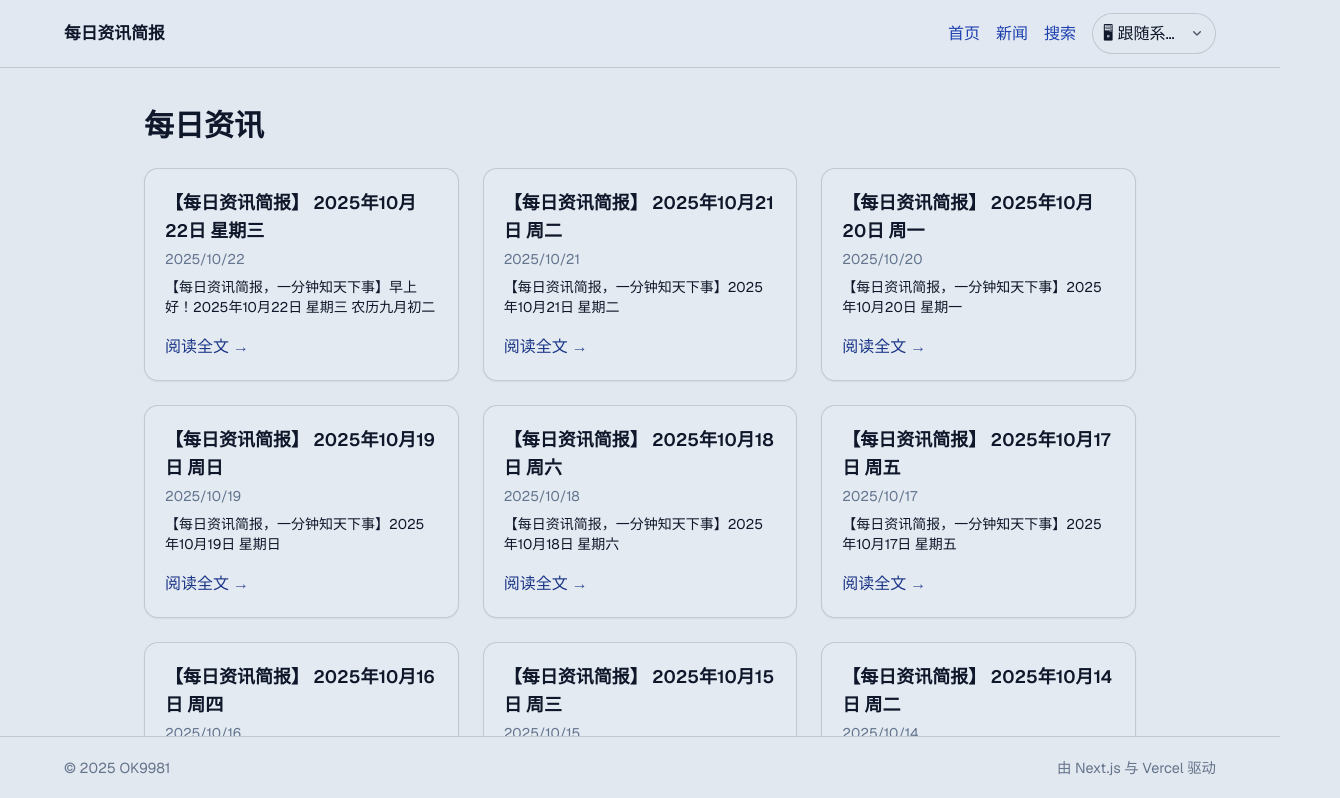
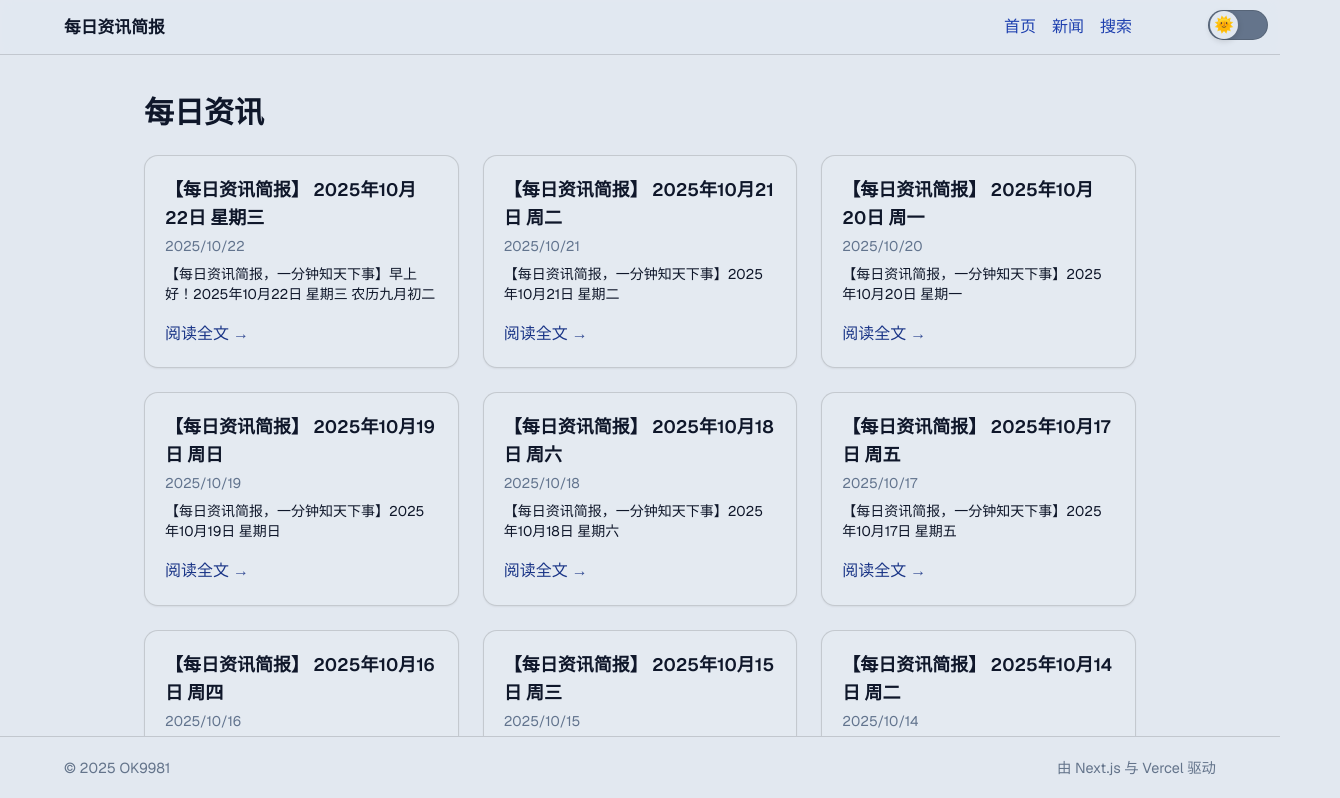
Before and after one commit to Sniper1211/ok9981-news-web, a Next.js app: page / in a window 1280 px wide. Shown: the top 798 px of the page, 1340 px wide, since content can reach past the window. Built offline with nearby package versions, Linux system fonts and the light colour scheme.

Commit message:
feat(ui): 主题开关固定到右上角并预留右侧空间；微调日间偏移

```diff
--- a/app/layout.tsx
+++ b/app/layout.tsx
@@ -39,6 +39,10 @@ export default function RootLayout({
         suppressHydrationWarning
         style={{ display: "flex", minHeight: "100vh", flexDirection: "column" }}
       >
+        {/* 固定在右上角的主题开关 */}
+        <div style={{ position: "fixed", top: 10, right: 12, zIndex: 60 }}>
+          <ThemeToggle />
+        </div>
         <Script src="https://www.googletagmanager.com/gtag/js?id=G-K4ZX54PHWM" strategy="afterInteractive" />
         <Script id="gtag-init" strategy="afterInteractive">
           {`
@@ -56,13 +60,13 @@ export default function RootLayout({
           borderBottom: "1px solid var(--border)",
           zIndex: 50,
         }}>
-          <div className="site-container" style={{ display: "flex", alignItems: "center", justifyContent: "space-between", padding: "0.8rem 0" }}>
+          <div className="site-container" style={{ display: "flex", alignItems: "center", justifyContent: "space-between", padding: "0.8rem 0", paddingRight: "84px" }}>
             <a href="/" style={{ fontWeight: 700, fontSize: "1.05rem", color: "var(--foreground)" }}>每日资讯简报</a>
             <nav style={{ display: "flex", gap: "1rem", alignItems: "center" }}>
               <a href="/" aria-label="首页">首页</a>
               <a href="/news" aria-label="新闻">新闻</a>
               <a href="/search" aria-label="搜索">搜索</a>
-              <ThemeToggle />
+              {/* ThemeToggle 移除，不跟随链接 */}
             </nav>
           </div>
         </header>
--- a/components/ThemeToggle.tsx
+++ b/components/ThemeToggle.tsx
@@ -28,14 +28,18 @@ export default function ThemeToggle() {
     const saved = (window.localStorage.getItem("theme") as Theme | null) || "system";
     setTheme(saved);
     applyTheme(saved);
+  }, []);
 
+  // 监听系统主题变化，仅当当前处于“跟随系统”时才应用
+  useEffect(() => {
+    if (typeof window === "undefined") return;
     const mql = window.matchMedia("(prefers-color-scheme: dark)");
     const onChange = () => {
-      if (saved === "system") applyTheme("system");
+      if (theme === "system") applyTheme("system");
     };
     mql.addEventListener("change", onChange);
     return () => mql.removeEventListener("change", onChange);
-  }, []);
+  }, [theme]);
 
   // 测量“🖥 跟随系统”文本对应的按钮理想宽度，用于固定按钮与菜单宽度
   useEffect(() => {
@@ -94,122 +98,61 @@ export default function ThemeToggle() {
       suppressHydrationWarning
       style={{ position: "relative", display: "inline-block" }}
     >
-      <button
-        type="button"
-        aria-haspopup="menu"
-        aria-expanded={open}
-        onClick={() => setOpen((v) => !v)}
-        style={{
-          border: "1px solid var(--border)",
-          borderRadius: 9999,
-          padding: "6px 10px",
-          background: "var(--background)",
-          color: "var(--foreground)",
-          display: "inline-flex",
-          alignItems: "center",
-          gap: 8,
-          width: buttonWidth ?? 160,
-        }}
-      >
-        <span style={{
-          flex: 1,
-          overflow: "hidden",
-          textOverflow: "ellipsis",
-          whiteSpace: "nowrap",
-        }}>{currentLabel}</span>
-        <svg
-          width="16"
-          height="16"
-          viewBox="0 0 24 24"
-          fill="none"
-          xmlns="http://www.w3.org/2000/svg"
-          aria-hidden
-          style={{ opacity: 0.7 }}
-        >
-          <path
-            d="M7 10l5 5 5-5"
-            stroke="currentColor"
-            strokeWidth="2"
-            strokeLinecap="round"
-            strokeLinejoin="round"
-          />
-        </svg>
-      </button>
-
-      {open && (
-        <div
-          role="menu"
-          style={{
-            position: "absolute",
-            top: "calc(100% + 6px)",
-            left: 0,
-            minWidth: buttonWidth ? `${buttonWidth}px` : "100%",
-            background: "var(--background)",
-            color: "var(--foreground)",
-            border: "1px solid var(--border)",
-            borderRadius: 10,
-            boxShadow: "0 8px 24px rgba(0,0,0,0.12)",
-            zIndex: 1000,
-            overflow: "hidden",
-          }}
-        >
-          {options.map((opt) => (
+      {mounted && (
+        (() => {
+          const systemPrefersDark = typeof window !== "undefined" && window.matchMedia("(prefers-color-scheme: dark)").matches;
+          const isDarkEffective = theme === "dark" || (theme === "system" && systemPrefersDark);
+          return (
             <button
-              key={opt.value}
-              role="menuitemradio"
-              aria-checked={theme === opt.value}
-              onClick={() => { setTheme(opt.value); setOpen(false); }}
+              type="button"
+              role="switch"
+              aria-checked={isDarkEffective}
+              aria-label="切换主题：日间/夜间（默认跟随系统）"
+              onClick={() => {
+                const isDark = theme === "dark" || (theme === "system" && systemPrefersDark);
+                setTheme(isDark ? "light" : "dark");
+              }}
               style={{
-                display: "flex",
-                width: "100%",
-                alignItems: "center",
-                gap: 8,
-                padding: "10px 12px",
-                background: "transparent",
-                color: "var(--foreground)",
-                border: "none",
-                cursor: "pointer",
+                // 轨道（与圆球等高）
+                width: 60,
+                height: 30,
+                borderRadius: 9999,
+                border: "1px solid var(--border)",
+                background: "var(--muted)",
+                position: "relative",
+                display: "inline-block",
+                padding: 0,
+                transition: "background-color 200ms ease, border-color 200ms ease",
               }}
             >
-              <span style={{ flex: 1, textAlign: "left" }}>{opt.label}</span>
-              {theme === opt.value && (
-                <span aria-hidden style={{ opacity: 0.7 }}>✓</span>
-              )}
+              {/* 圆球滑块（与轨道等高，水平居中对齐）*/}
+              <span
+                aria-hidden
+                style={{
+                  width: 28,
+                  height: 28,
+                  borderRadius: "50%",
+                  background: "var(--background)",
+                  color: "var(--foreground)",
+                  display: "flex",
+                  alignItems: "center",
+                  justifyContent: "center",
+                  position: "absolute",
+                  top: 0,
+                  left: 2,
+                  transform: isDarkEffective ? "translateX(28px)" : "translateX(-1px)",
+                  transition: "transform 200ms ease",
+                  boxShadow: "0 2px 6px rgba(0,0,0,0.15)",
+                  fontSize: 16,
+                  lineHeight: 1,
+                }}
+              >
+                {isDarkEffective ? "🌙" : "🌞"}
+              </span>
             </button>
-          ))}
-        </div>
+          );
+        })()
       )}
-
-      {/* 隐藏的测量按钮，仅用于计算“🖥 跟随系统”标准宽度 */}
-      <button
-        ref={measureRef}
-        type="button"
-        aria-hidden
-        tabIndex={-1}
-        style={{
-          position: "absolute",
-          visibility: "hidden",
-          pointerEvents: "none",
-          border: "1px solid var(--border)",
-          borderRadius: 9999,
-          padding: "6px 10px",
-          background: "var(--background)",
-          color: "var(--foreground)",
-          display: "inline-flex",
-          alignItems: "center",
-          gap: 8,
-        }}
-      >
-        <span style={{
-          flex: 1,
-          overflow: "hidden",
-          textOverflow: "ellipsis",
-          whiteSpace: "nowrap",
-        }}>🖥 跟随系统</span>
-        <svg width="16" height="16" viewBox="0 0 24 24" fill="none" xmlns="http://www.w3.org/2000/svg" aria-hidden>
-          <path d="M7 10l5 5 5-5" stroke="currentColor" strokeWidth="2" strokeLinecap="round" strokeLinejoin="round" />
-        </svg>
-      </button>
     </div>
   );
 }
```
